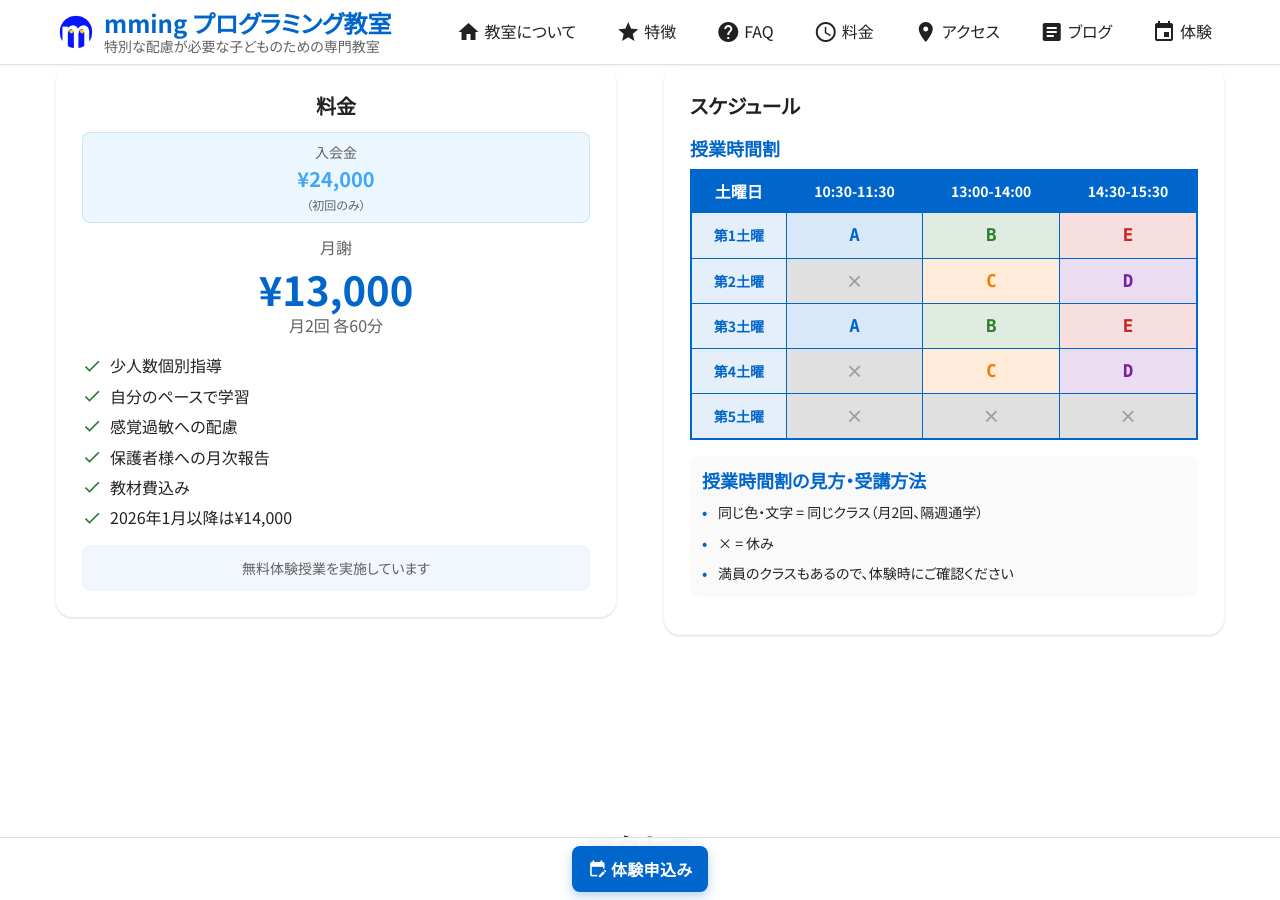
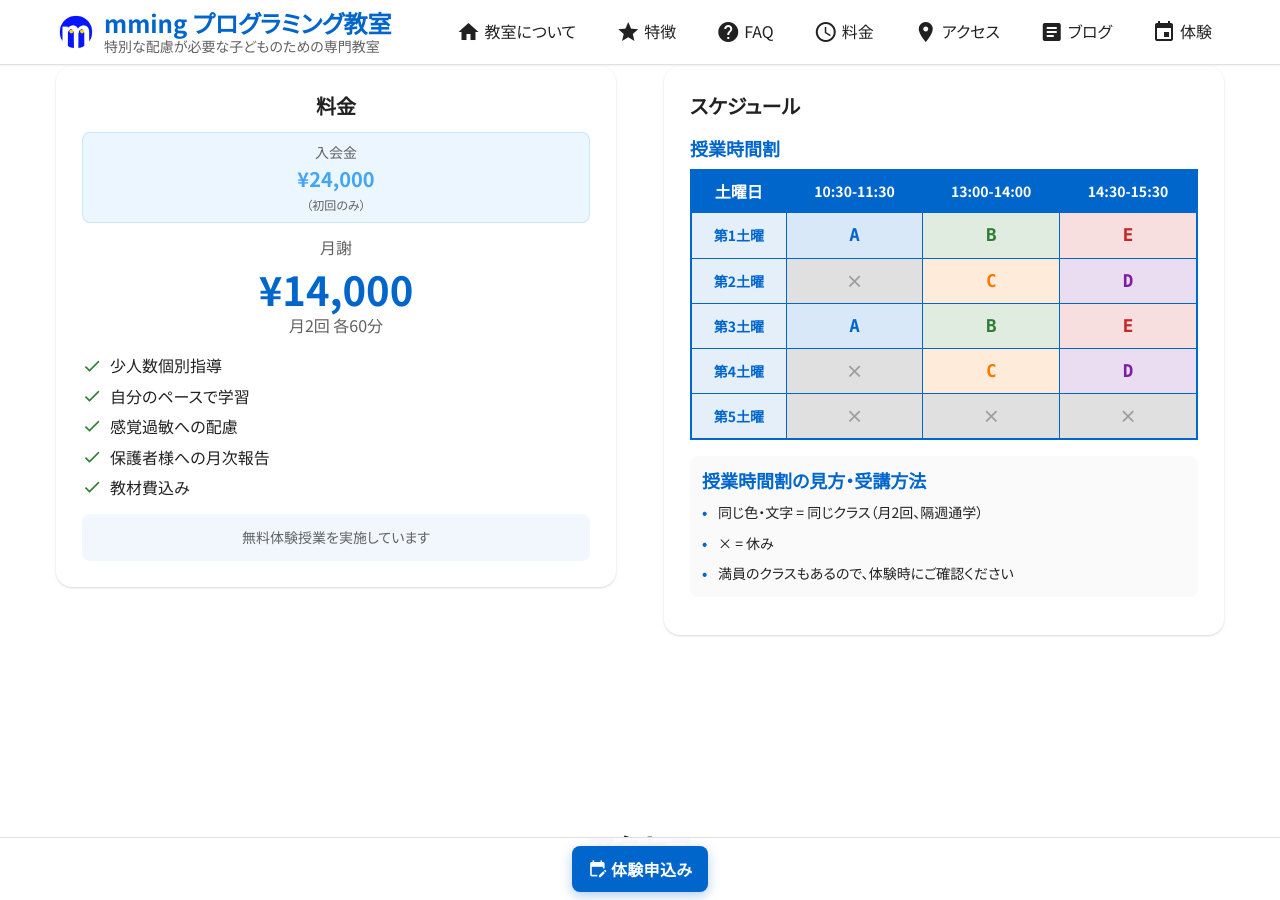
Before and after one commit to Mming-Lab/Mming-Lab.github.io, a Jekyll site: the page built from index.html, in a window 1280 px wide and 900 px high, scrolled down 4929 px. Built offline with Jekyll 4.4.1, drawn with Linux system fonts in a browser that asks for light colours.

Commit message:
料金を2026年1月改定後の金額に更新
2026年1月から適用される新料金（¥14,000/月）に更新し、移行期間の注記を削除。

🤖 Generated with [Claude Code](https://claude.com/claude-code)

Co-Authored-By: Claude Sonnet 4.5 <noreply@anthropic.com>

```diff
--- a/_data/pricing.yml
+++ b/_data/pricing.yml
@@ -4,7 +4,7 @@ title: "料金・スケジュール"
 # 料金プラン（最初に表示される重要情報）
 plan:
   name: "料金"
-  price: "¥13,000"
+  price: "¥14,000"
   period: "月2回 各60分"
   features:
     - "少人数個別指導"
@@ -12,7 +12,6 @@ plan:
     - "感覚過敏への配慮"
     - "保護者様への月次報告"
     - "教材費込み"
-    - "2026年1月以降は¥14,000"
   note: "無料体験授業を実施しています"
 
 # 入会金（料金プランの後に表示）
```
